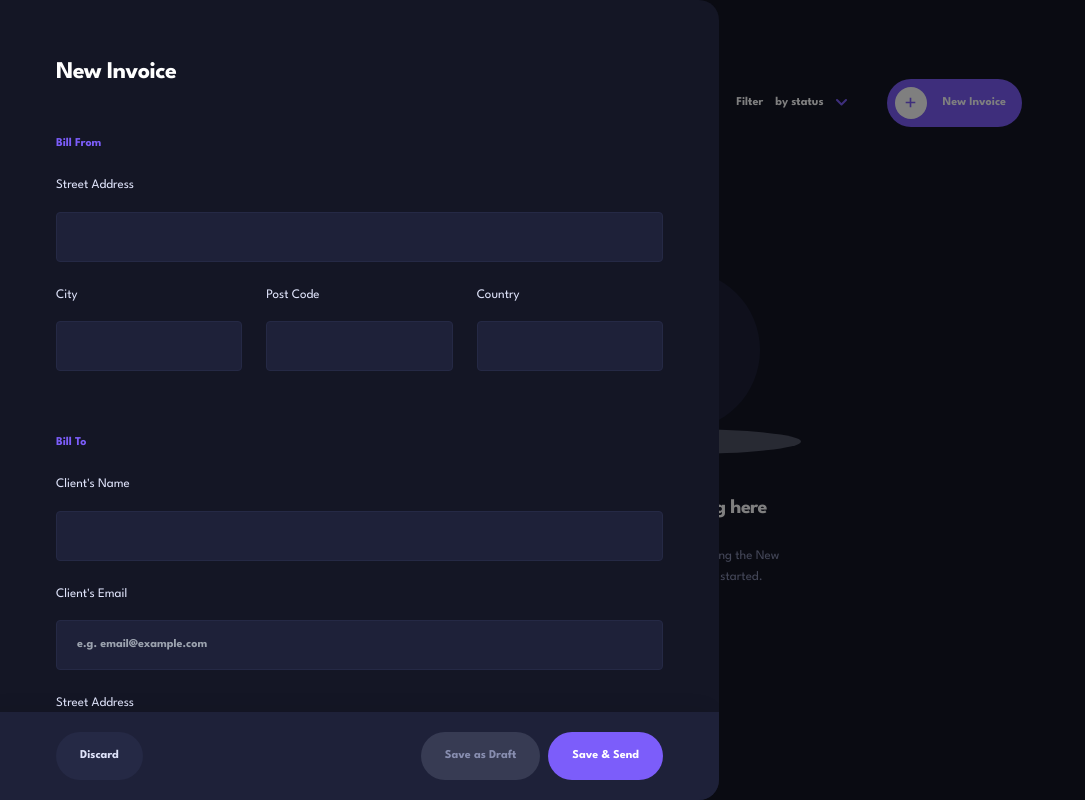
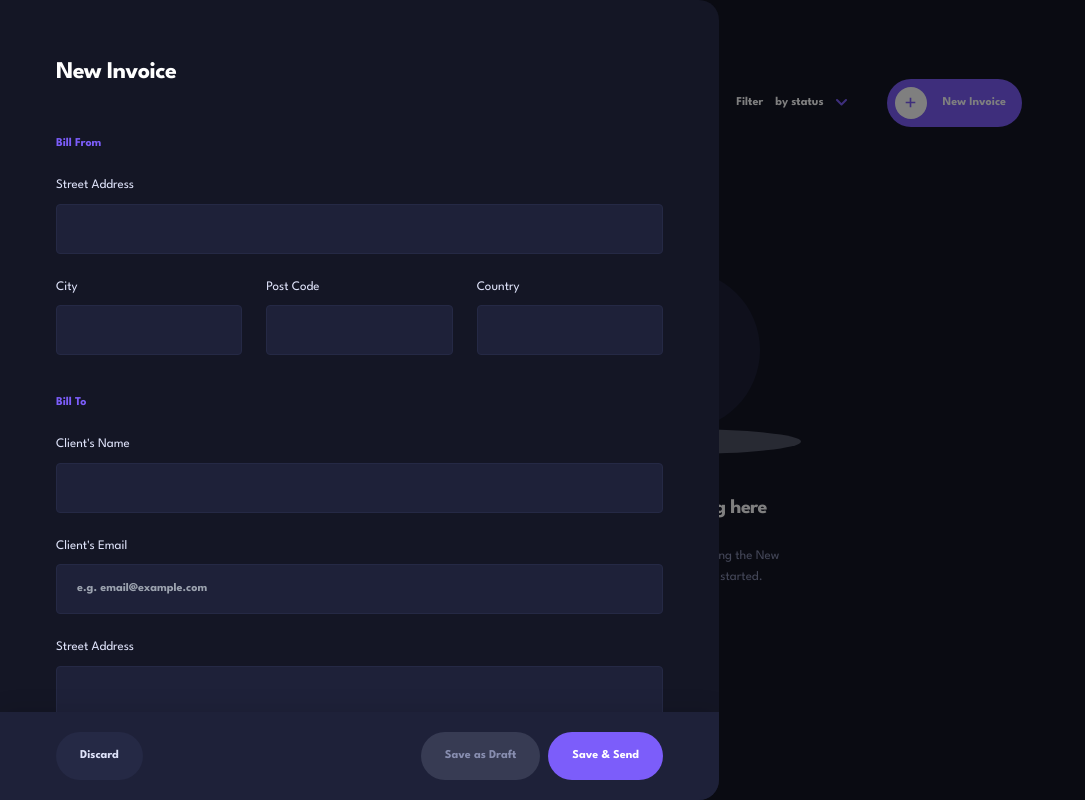
Before and after one commit to Demiomotee/Invoice-Management-App, a React (Vite) app: page / in a window 1280 px wide. Both pictures are taken after a click on the button "New Invoice". Shown: the whole page, without its empty margins (0-1085 px from the left). Built offline with nearby package versions, Linux system fonts and the light colour scheme.

Commit message:
Refactor InvoiceForm component and types

```diff
--- a/src/components/InvoiceForm.tsx
+++ b/src/components/InvoiceForm.tsx
@@ -1,30 +1,26 @@
 import { useState, useEffect, useRef } from 'react'
-import { useInvoices, Invoice, InvoiceItem } from '../context/InvoiceContext'
+import { useInvoices } from '../context/InvoiceContext'
+import type { Invoice, InvoiceItem, InvoiceFormData } from '../context/InvoiceContext'
 
 interface Props {
   invoice?: Invoice
   onClose: () => void
 }
 
-interface FormData {
-  senderAddress: { street: string; city: string; postCode: string; country: string }
-  clientName: string
-  clientEmail: string
-  clientAddress: { street: string; city: string; postCode: string; country: string }
-  createdAt: string
-  paymentTerms: number
-  description: string
-  items: InvoiceItem[]
-}
-
 interface Errors {
   [key: string]: string
 }
 
-const TERMS = [{ value: 1, label: 'Net 1 Day' }, { value: 7, label: 'Net 7 Days' }, { value: 14, label: 'Net 14 Days' }, { value: 30, label: 'Net 30 Days' }]
+const TERMS = [
+  { value: 1, label: 'Net 1 Day' },
+  { value: 7, label: 'Net 7 Days' },
+  { value: 14, label: 'Net 14 Days' },
+  { value: 30, label: 'Net 30 Days' },
+]
+
 const EMPTY_ITEM: InvoiceItem = { name: '', quantity: 1, price: 0, total: 0 }
 
-function validate(data: FormData): Errors {
+function validate(data: InvoiceFormData): Errors {
   const e: Errors = {}
   if (!data.senderAddress.street.trim()) e.senderStreet = 'Required'
   if (!data.senderAddress.city.trim()) e.senderCity = 'Required'
@@ -43,12 +39,28 @@ function validate(data: FormData): Errors {
   return e
 }
 
-const inputClass = (hasError: boolean) =>
-  `w-full px-5 py-4 rounded bg-white dark:bg-dark-2 border text-xs font-bold text-dark-1 dark:text-white
-   transition-colors outline-none
-   ${hasError ? 'border-[#EC5757]' : 'border-gray-1 dark:border-dark-3 hover:border-purple focus:border-purple'}`
+const inp = (err: boolean) =>
+  `w-full px-5 py-4 rounded bg-white dark:bg-dark-2 border text-xs font-bold text-dark-1 dark:text-white transition-colors outline-none appearance-none
+  ${err
+    ? 'border-[#EC5757]'
+    : 'border-gray-1 dark:border-dark-3 hover:border-purple focus:border-purple'
+  }`
 
-const labelClass = 'text-[13px] text-gray-2 dark:text-gray-1 mb-2 block'
+function Field({
+  label, error, children, className = ''
+}: {
+  label: string; error?: string; children: React.ReactNode; className?: string
+}) {
+  return (
+    <div className={`flex flex-col gap-2 ${className}`}>
+      <div className="flex justify-between items-center">
+        <label className="text-[13px] text-gray-2 dark:text-gray-1">{label}</label>
+        {error && <span className="text-[10px] font-semibold text-[#EC5757]" role="alert">{error}</span>}
+      </div>
+      {children}
+    </div>
+  )
+}
 
 export default function InvoiceForm({ invoice, onClose }: Props) {
   const { addInvoice, updateInvoice } = useInvoices()
@@ -56,7 +68,7 @@ export default function InvoiceForm({ invoice, onClose }: Props) {
   const firstRef = useRef<HTMLInputElement>(null)
   const today = new Date().toISOString().split('T')[0]
 
-  const [form, setForm] = useState<FormData>({
+  const [form, setForm] = useState<InvoiceFormData>({
     senderAddress: invoice?.senderAddress ?? { street: '', city: '', postCode: '', country: '' },
     clientName: invoice?.clientName ?? '',
     clientEmail: invoice?.clientEmail ?? '',
@@ -75,7 +87,10 @@ export default function InvoiceForm({ invoice, onClose }: Props) {
     document.body.style.overflow = 'hidden'
     const handleEsc = (e: KeyboardEvent) => { if (e.key === 'Escape') onClose() }
     document.addEventListener('keydown', handleEsc)
-    return () => { document.body.style.overflow = ''; document.removeEventListener('keydown', handleEsc) }
+    return () => {
+      document.body.style.overflow = ''
+      document.removeEventListener('keydown', handleEsc)
+    }
   }, [onClose])
 
   useEffect(() => {
@@ -86,7 +101,13 @@ export default function InvoiceForm({ invoice, onClose }: Props) {
     setForm(prev => {
       const parts = path.split('.')
       if (parts.length === 1) return { ...prev, [path]: value }
-      return { ...prev, [parts[0]]: { ...(prev as Record<string, unknown>)[parts[0]] as object, [parts[1]]: value } }
+      return {
+        ...prev,
+        [parts[0]]: {
+          ...(prev as Record<string, unknown>)[parts[0]] as object,
+          [parts[1]]: value
+        }
+      }
     })
   }
 
@@ -119,144 +140,200 @@ export default function InvoiceForm({ invoice, onClose }: Props) {
     onClose()
   }
 
-  const sidebarWidth = window.innerWidth >= 768 ? (window.innerWidth >= 1024 ? 103 : 80) : 0
-
   return (
     <div
-      className="fixed inset-0 bg-black/50 z-[150] flex"
+      className="fixed inset-0 z-[150] flex"
+      style={{ background: 'rgba(0,0,0,0.5)' }}
       onClick={e => e.target === e.currentTarget && onClose()}
       role="presentation"
     >
+
       <div
         role="dialog"
         aria-modal="true"
         aria-label={isEditing ? `Edit Invoice #${invoice?.id}` : 'New Invoice'}
-        className="bg-[#F8F8FB] dark:bg-dark-1 h-screen flex flex-col animate-[slideInLeft_0.35s_cubic-bezier(0.4,0,0.2,1)] rounded-r-[20px] overflow-hidden"
-        style={{ width: '100%', maxWidth: `${616 + sidebarWidth}px`, marginLeft: 0 }}
+        className="
+          flex flex-col bg-[#F8F8FB] dark:bg-dark-1
+          w-full lg:max-w-[719px]
+          absolute top-[72px] lg:top-0
+          bottom-0 left-0
+          lg:rounded-r-[20px]
+          overflow-hidden
+          animate-[slideInLeft_0.35s_cubic-bezier(0.4,0,0.2,1)]"
       >
 
-        <div className="flex-1 overflow-y-auto px-6 pt-8 pb-8 md:px-14 md:pt-14">
-          <h2 className="text-2xl font-bold text-dark-1 dark:text-white tracking-tight mb-12">
-            {isEditing ? <><span className="text-gray-2">#</span>{invoice?.id}</> : 'New Invoice'}
+        <div className="flex-1 overflow-y-auto px-6 pt-8 pb-4 md:px-10 md:pt-12 lg:px-14 lg:pt-14">
+          <h2 className="text-2xl font-bold text-dark-1 dark:text-white tracking-tight mb-10 md:mb-12">
+            {isEditing
+              ? <><span className="text-gray-2">#</span>{invoice?.id}</>
+              : 'New Invoice'
+            }
           </h2>
 
+
           <p className="text-xs font-bold text-purple mb-6">Bill From</p>
+          <div className="flex flex-col gap-6 mb-10">
             <Field label="Street Address" error={errors.senderStreet}>
-            <input ref={firstRef} className={inputClass(!!errors.senderStreet)} value={form.senderAddress.street} onChange={e => setField('senderAddress.street', e.target.value)} />
+              <input ref={firstRef} className={inp(!!errors.senderStreet)} value={form.senderAddress.street} onChange={e => setField('senderAddress.street', e.target.value)} />
             </Field>
-          <div className="grid grid-cols-2 md:grid-cols-3 gap-6 mb-6">
+            <div className="grid grid-cols-2 md:grid-cols-3 gap-4 md:gap-6">
               <Field label="City" error={errors.senderCity}>
-              <input className={inputClass(!!errors.senderCity)} value={form.senderAddress.city} onChange={e => setField('senderAddress.city', e.target.value)} />
+                <input className={inp(!!errors.senderCity)} value={form.senderAddress.city} onChange={e => setField('senderAddress.city', e.target.value)} />
               </Field>
               <Field label="Post Code" error={errors.senderPostCode}>
-              <input className={inputClass(!!errors.senderPostCode)} value={form.senderAddress.postCode} onChange={e => setField('senderAddress.postCode', e.target.value)} />
+                <input className={inp(!!errors.senderPostCode)} value={form.senderAddress.postCode} onChange={e => setField('senderAddress.postCode', e.target.value)} />
               </Field>
               <Field label="Country" error={errors.senderCountry} className="col-span-2 md:col-span-1">
-              <input className={inputClass(!!errors.senderCountry)} value={form.senderAddress.country} onChange={e => setField('senderAddress.country', e.target.value)} />
+                <input className={inp(!!errors.senderCountry)} value={form.senderAddress.country} onChange={e => setField('senderAddress.country', e.target.value)} />
               </Field>
+            </div>
+          </div>
+
+          <p className="text-xs font-bold text-purple mb-6">Bill To</p>
+          <div className="flex flex-col gap-6 mb-10">
+            <Field label="Client's Name" error={errors.clientName}>
+              <input className={inp(!!errors.clientName)} value={form.clientName} onChange={e => setField('clientName', e.target.value)} />
+            </Field>
+            <Field label="Client's Email" error={errors.clientEmail}>
+              <input className={inp(!!errors.clientEmail)} type="email" placeholder="e.g. email@example.com" value={form.clientEmail} onChange={e => setField('clientEmail', e.target.value)} />
+            </Field>
+            <Field label="Street Address" error={errors.clientStreet}>
+              <input className={inp(!!errors.clientStreet)} value={form.clientAddress.street} onChange={e => setField('clientAddress.street', e.target.value)} />
+            </Field>
+            <div className="grid grid-cols-2 md:grid-cols-3 gap-4 md:gap-6">
+              <Field label="City" error={errors.clientCity}>
+                <input className={inp(!!errors.clientCity)} value={form.clientAddress.city} onChange={e => setField('clientAddress.city', e.target.value)} />
+              </Field>
+              <Field label="Post Code" error={errors.clientPostCode}>
+                <input className={inp(!!errors.clientPostCode)} value={form.clientAddress.postCode} onChange={e => setField('clientAddress.postCode', e.target.value)} />
+              </Field>
+              <Field label="Country" error={errors.clientCountry} className="col-span-2 md:col-span-1">
+                <input className={inp(!!errors.clientCountry)} value={form.clientAddress.country} onChange={e => setField('clientAddress.country', e.target.value)} />
+              </Field>
+            </div>
           </div>
 
 
-          <p className="text-xs font-bold text-purple mb-6 mt-10">Bill To</p>
-          <Field label="Client's Name" error={errors.clientName}>
-            <input className={inputClass(!!errors.clientName)} value={form.clientName} onChange={e => setField('clientName', e.target.value)} />
-          </Field>
-          <Field label="Client's Email" error={errors.clientEmail}>
-            <input className={inputClass(!!errors.clientEmail)} type="email" value={form.clientEmail} placeholder="e.g. email@example.com" onChange={e => setField('clientEmail', e.target.value)} />
-          </Field>
-          <Field label="Street Address" error={errors.clientStreet}>
-            <input className={inputClass(!!errors.clientStreet)} value={form.clientAddress.street} onChange={e => setField('clientAddress.street', e.target.value)} />
-          </Field>
-          <div className="grid grid-cols-2 md:grid-cols-3 gap-6 mb-6">
-            <Field label="City" error={errors.clientCity}>
-              <input className={inputClass(!!errors.clientCity)} value={form.clientAddress.city} onChange={e => setField('clientAddress.city', e.target.value)} />
-            </Field>
-            <Field label="Post Code" error={errors.clientPostCode}>
-              <input className={inputClass(!!errors.clientPostCode)} value={form.clientAddress.postCode} onChange={e => setField('clientAddress.postCode', e.target.value)} />
-            </Field>
-            <Field label="Country" error={errors.clientCountry} className="col-span-2 md:col-span-1">
-              <input className={inputClass(!!errors.clientCountry)} value={form.clientAddress.country} onChange={e => setField('clientAddress.country', e.target.value)} />
-            </Field>
-          </div>
-
-
-          <div className="grid grid-cols-1 md:grid-cols-2 gap-6 mb-6">
+          <div className="flex flex-col gap-6 mb-10">
+            <div className="grid grid-cols-1 md:grid-cols-2 gap-6">
               <Field label="Invoice Date" error={errors.createdAt}>
-              <input className={inputClass(!!errors.createdAt)} type="date" value={form.createdAt} disabled={isEditing} onChange={e => setField('createdAt', e.target.value)} />
+                <input className={inp(!!errors.createdAt)} type="date" value={form.createdAt} disabled={isEditing} onChange={e => setField('createdAt', e.target.value)} />
               </Field>
               <Field label="Payment Terms" error="">
-              <select className={inputClass(false)} value={form.paymentTerms} onChange={e => setField('paymentTerms', parseInt(e.target.value))}>
+                <select className={inp(false)} value={form.paymentTerms} onChange={e => setField('paymentTerms', parseInt(e.target.value))}>
                   {TERMS.map(t => <option key={t.value} value={t.value}>{t.label}</option>)}
                 </select>
               </Field>
             </div>
             <Field label="Project Description" error={errors.description}>
-            <input className={inputClass(!!errors.description)} value={form.description} placeholder="e.g. Graphic Design Service" onChange={e => setField('description', e.target.value)} />
+              <input className={inp(!!errors.description)} placeholder="e.g. Graphic Design Service" value={form.description} onChange={e => setField('description', e.target.value)} />
             </Field>
+          </div>
 
 
-          <p className="text-lg font-bold text-[#777F98] mt-8 mb-4">Item List</p>
+          <div>
+            <p className="text-[18px] font-bold text-[#777F98] mb-4">Item List</p>
+
             <div className="hidden md:grid grid-cols-[1fr_64px_100px_64px_16px] gap-4 mb-2 text-[13px] text-gray-2">
-            <span>Item Name</span><span>Qty.</span><span>Price</span><span>Total</span><span />
+              <span>Item Name</span>
+              <span className="text-center">Qty.</span>
+              <span>Price</span>
+              <span>Total</span>
+              <span />
             </div>
 
+            <div className="flex flex-col gap-4 md:gap-3">
               {form.items.map((item, i) => (
-            <div key={i} className="grid grid-cols-[1fr_64px_100px_64px_16px] gap-4 mb-4 items-center max-md:grid-cols-2 max-md:gap-3">
-              <div className="max-md:col-span-2">
-                <span className="text-[13px] text-gray-2 mb-2 block md:hidden">Item Name</span>
-                <input className={inputClass(false)} value={item.name} placeholder="Item name" onChange={e => setItem(i, 'name', e.target.value)} />
+                <div key={i}>
+                  <div className="md:hidden flex flex-col gap-4">
+                    <Field label="Item Name">
+                      <input className={inp(false)} value={item.name} placeholder="Item name" onChange={e => setItem(i, 'name', e.target.value)} />
+                    </Field>
+                    <div className="grid grid-cols-[64px_1fr_64px_16px] gap-4 items-end">
+                      <Field label="Qty.">
+                        <input className={inp(false)} type="number" min="1" value={item.quantity} onChange={e => setItem(i, 'quantity', e.target.value)} />
+                      </Field>
+                      <Field label="Price">
+                        <input className={inp(false)} type="number" min="0" step="0.01" value={item.price} onChange={e => setItem(i, 'price', e.target.value)} />
+                      </Field>
+                      <div className="flex flex-col gap-2">
+                        <span className="text-[13px] text-gray-2">Total</span>
+                        <span className="text-xs font-bold text-gray-2 flex items-center" style={{ height: '48px' }}>
+                          {item.total.toFixed(2)}
+                        </span>
                       </div>
-              <div>
-                <span className="text-[13px] text-gray-2 mb-2 block md:hidden">Qty.</span>
-                <input className={inputClass(false)} type="number" min="1" value={item.quantity} onChange={e => setItem(i, 'quantity', e.target.value)} />
-              </div>
-              <div>
-                <span className="text-[13px] text-gray-2 mb-2 block md:hidden">Price</span>
-                <input className={inputClass(false)} type="number" min="0" step="0.01" value={item.price} onChange={e => setItem(i, 'price', e.target.value)} />
-              </div>
-              <div className="flex flex-col gap-2">
-                <span className="text-[13px] text-gray-2 md:hidden">Total</span>
-                <span className="text-xs font-bold text-gray-2 flex items-center h-[48px]">{item.total.toFixed(2)}</span>
-              </div>
-              <button onClick={() => setForm(p => ({ ...p, items: p.items.filter((_, idx) => idx !== i) }))}
-                className="text-gray-2 hover:text-[#EC5757] transition-colors flex items-center justify-center mt-auto mb-1"
-                aria-label={`Remove item ${item.name || i + 1}`}
+                      <button
+                        onClick={() => setForm(p => ({ ...p, items: p.items.filter((_, idx) => idx !== i) }))}
+                        className="text-gray-2 hover:text-[#EC5757] transition-colors self-end pb-3"
+                        aria-label="Remove item"
                       >
-                <svg width="13" height="16" viewBox="0 0 13 16" fill="none"><path d="M11.583 3.556h-2.11l-.554-1.762A1 1 0 007.964 1H5.036a1 1 0 00-.955.794L3.527 3.556H1.417A.417.417 0 001 3.972v.417c0 .23.187.417.417.417h.416v8.68a1.25 1.25 0 001.25 1.25h6.834a1.25 1.25 0 001.25-1.25v-8.68h.416A.417.417 0 0012 4.389v-.417a.417.417 0 00-.417-.416zm-6.64-1.39h2.114l.38 1.39H4.563l.38-1.39zM9.75 13.069H3.25V4.806h6.5v8.263z" fill="currentColor" /></svg>
+                        <TrashIcon />
                       </button>
                     </div>
+                  </div>
+
+                  <div className="hidden md:grid grid-cols-[1fr_64px_100px_64px_16px] gap-4 items-center">
+                    <input className={inp(false)} value={item.name} placeholder="Item name" onChange={e => setItem(i, 'name', e.target.value)} />
+                    <input className={inp(false) + ' text-center'} type="number" min="1" value={item.quantity} onChange={e => setItem(i, 'quantity', e.target.value)} />
+                    <input className={inp(false)} type="number" min="0" step="0.01" value={item.price} onChange={e => setItem(i, 'price', e.target.value)} />
+                    <span className="text-xs font-bold text-gray-2">{item.total.toFixed(2)}</span>
+                    <button
+                      onClick={() => setForm(p => ({ ...p, items: p.items.filter((_, idx) => idx !== i) }))}
+                      className="text-gray-2 hover:text-[#EC5757] transition-colors"
+                      aria-label="Remove item"
+                    >
+                      <TrashIcon />
+                    </button>
+                  </div>
+                </div>
               ))}
+            </div>
 
-          {errors.items && <p className="text-[10px] font-semibold text-[#EC5757] mb-2" role="alert">{errors.items}</p>}
+            {errors.items && (
+              <p className="text-[10px] font-semibold text-[#EC5757] mt-2" role="alert">{errors.items}</p>
+            )}
 
-          <button onClick={() => setForm(p => ({ ...p, items: [...p.items, { ...EMPTY_ITEM }] }))}
-            className="w-full bg-[#F9FAFE] dark:bg-dark-3 text-gray-3 dark:text-gray-1 rounded-3xl py-4 text-xs font-bold mt-4 hover:bg-gray-1 dark:hover:bg-dark-1 transition-colors"
+            <button
+              onClick={() => setForm(p => ({ ...p, items: [...p.items, { ...EMPTY_ITEM }] }))}
+              className="w-full mt-4 bg-[#F9FAFE] dark:bg-dark-3 text-gray-3 dark:text-gray-1 rounded-3xl py-4 text-xs font-bold hover:bg-gray-1 dark:hover:bg-dark-1 transition-colors"
             >
               + Add New Item
             </button>
+          </div>
 
           {submitted && Object.keys(errors).length > 0 && (
             <div className="mt-6 text-[10px] font-semibold text-[#EC5757]" role="alert" aria-live="assertive">
-              <p>- All fields must be added</p>
-              {errors.items && <p>- {errors.items}</p>}
+              <p>— All fields must be added</p>
+              {errors.items && <p>— {errors.items}</p>}
             </div>
           )}
+
+          <div className="h-4" />
         </div>
 
-
-        <div className="px-6 py-5 md:px-14 bg-white dark:bg-dark-2 shadow-[-10px_0_20px_rgba(0,0,0,0.1)] flex items-center justify-between gap-2">
+        <div className="flex-shrink-0 px-6 py-5 md:px-10 lg:px-14 bg-white dark:bg-dark-2 shadow-[0_-4px_20px_rgba(0,0,0,0.1)] flex items-center gap-2">
           {!isEditing ? (
             <>
-              <button onClick={onClose} className="px-6 py-4 rounded-3xl text-xs font-bold bg-[#F9FAFE] dark:bg-dark-3 text-gray-3 dark:text-gray-1 hover:bg-gray-1 dark:hover:bg-dark-1 transition-colors">Discard</button>
-              <div className="flex gap-2">
-                <button onClick={handleDraft} className="px-6 py-4 rounded-3xl text-xs font-bold bg-[#373B53] text-gray-2 hover:bg-dark-1 transition-colors">Save as Draft</button>
-                <button onClick={handleSubmit} className="px-6 py-4 rounded-3xl text-xs font-bold bg-purple text-white hover:bg-purple-light transition-colors">Save &amp; Send</button>
-              </div>
+              <button onClick={onClose} className="px-5 md:px-6 py-4 rounded-3xl text-xs font-bold bg-[#F9FAFE] dark:bg-dark-3 text-gray-3 dark:text-gray-1 hover:bg-gray-1 dark:hover:bg-dark-1 transition-colors">
+                Discard
+              </button>
+              <div className="flex-1" />
+              <button onClick={handleDraft} className="px-5 md:px-6 py-4 rounded-3xl text-xs font-bold bg-[#373B53] text-gray-2 hover:bg-dark-1 transition-colors">
+                Save as Draft
+              </button>
+              <button onClick={handleSubmit} className="px-5 md:px-6 py-4 rounded-3xl text-xs font-bold bg-purple text-white hover:bg-purple-light transition-colors">
+                Save &amp; Send
+              </button>
             </>
           ) : (
             <>
-              <button onClick={onClose} className="px-6 py-4 rounded-3xl text-xs font-bold bg-[#F9FAFE] dark:bg-dark-3 text-gray-3 dark:text-gray-1 hover:bg-gray-1 dark:hover:bg-dark-1 transition-colors">Cancel</button>
-              <button onClick={handleSubmit} className="px-6 py-4 rounded-3xl text-xs font-bold bg-purple text-white hover:bg-purple-light transition-colors">Save Changes</button>
+              <button onClick={onClose} className="px-5 md:px-6 py-4 rounded-3xl text-xs font-bold bg-[#F9FAFE] dark:bg-dark-3 text-gray-3 dark:text-gray-1 hover:bg-gray-1 dark:hover:bg-dark-1 transition-colors">
+                Cancel
+              </button>
+              <div className="flex-1" />
+              <button onClick={handleSubmit} className="px-5 md:px-6 py-4 rounded-3xl text-xs font-bold bg-purple text-white hover:bg-purple-light transition-colors">
+                Save Changes
+              </button>
             </>
           )}
         </div>
@@ -265,14 +342,10 @@ export default function InvoiceForm({ invoice, onClose }: Props) {
   )
 }
 
-function Field({ label, error, children, className = '' }: { label: string; error: string; children: React.ReactNode; className?: string }) {
+function TrashIcon() {
   return (
-    <div className={`mb-6 ${className}`}>
-      <div className="flex justify-between items-center mb-2">
-        <label className={labelClass}>{label}</label>
-        {error && <span className="text-[10px] font-semibold text-[#EC5757]" role="alert">{error}</span>}
-      </div>
-      {children}
-    </div>
+    <svg width="13" height="16" viewBox="0 0 13 16" fill="none" aria-hidden="true">
+      <path d="M11.583 3.556h-2.11l-.554-1.762A1 1 0 007.964 1H5.036a1 1 0 00-.955.794L3.527 3.556H1.417A.417.417 0 001 3.972v.417c0 .23.187.417.417.417h.416v8.68a1.25 1.25 0 001.25 1.25h6.834a1.25 1.25 0 001.25-1.25v-8.68h.416A.417.417 0 0012 4.389v-.417a.417.417 0 00-.417-.416zm-6.64-1.39h2.114l.38 1.39H4.563l.38-1.39zM9.75 13.069H3.25V4.806h6.5v8.263z" fill="currentColor" />
+    </svg>
   )
 }
```
Lines whose indentation alone changed are shown as unchanged.
